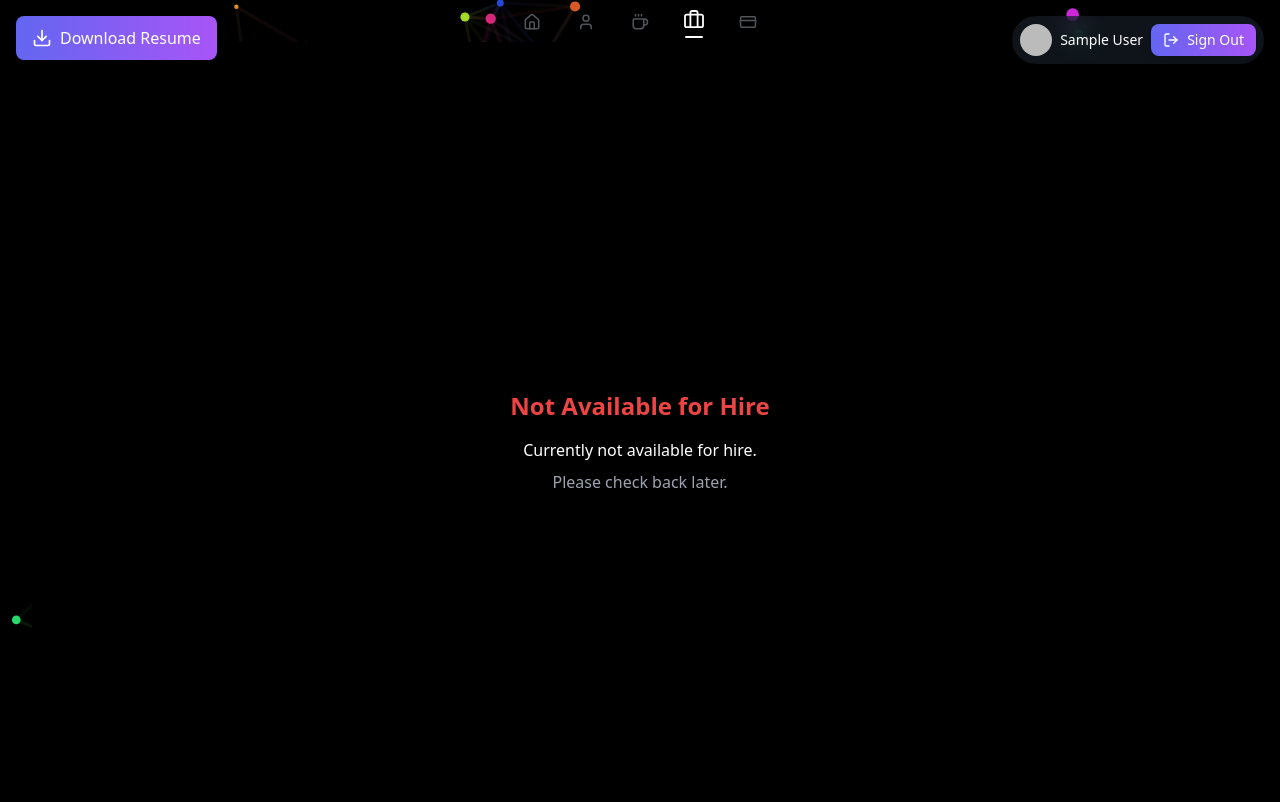
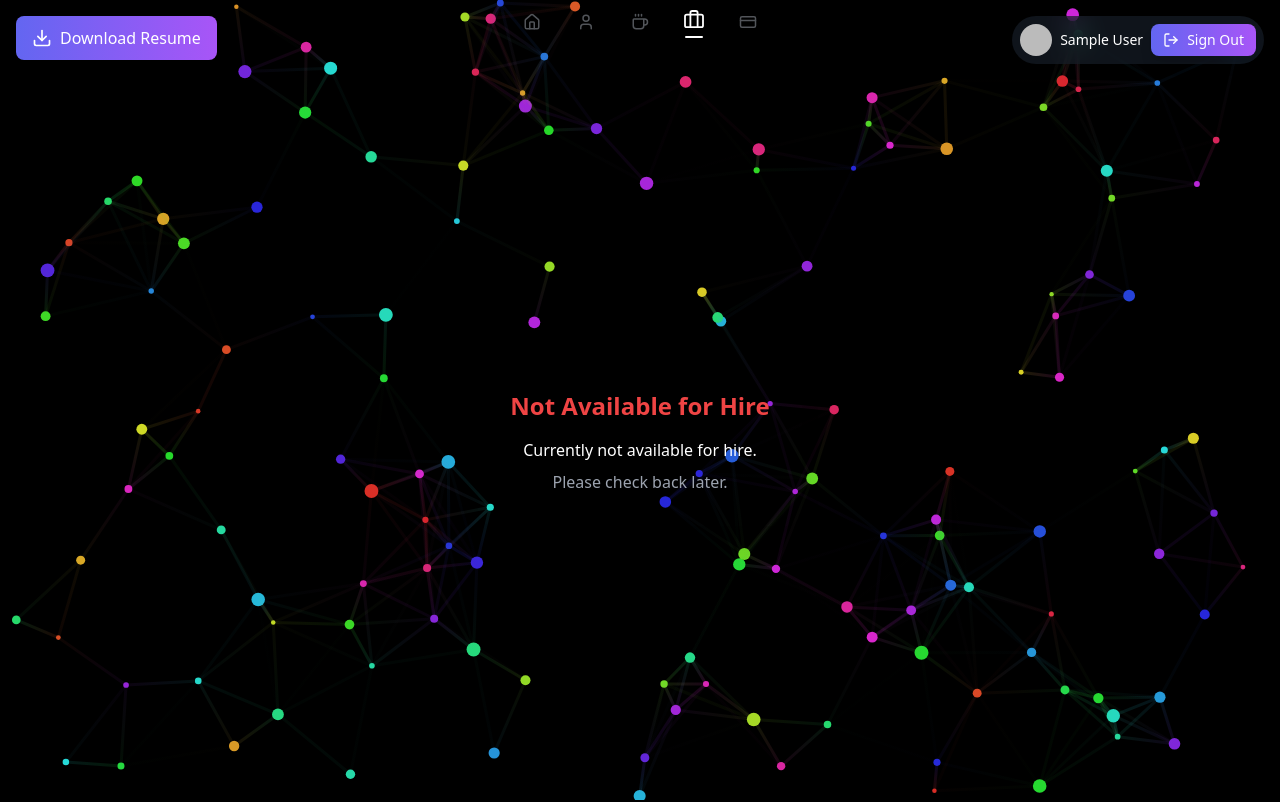
Before and after one commit to SagarKapoorin/Portfolio, a Next.js app: page /hire in a window 1280 px wide. Shown: the top 802 px of the page. Built offline with nearby package versions, Linux system fonts and the light colour scheme; no server answers; the database is empty; sample sign-in values are in the browser's storage.

Commit message:
updated ui

```diff
--- a/src/app/hire/page.tsx
+++ b/src/app/hire/page.tsx
@@ -73,8 +73,8 @@ export default function HirePage() {
   if (status === 'loading' || available === null) return <p>Loading...</p>;
   if (available === false) {
     return (
-      <div className="flex items-center justify-center min-h-screen bg-black">
-        <div className="bg-black/60 backdrop-blur-lg rounded-2xl shadow-xl p-8 max-w-md text-center">
+      <div className="flex items-center justify-center min-h-screen bg-transparent">
+        <div className="bg-transparent rounded-2xl shadow-xl p-8 max-w-md text-center">
           <h2 className="text-2xl font-bold text-red-500 mb-4">Not Available for Hire</h2>
           <p className="text-white mb-2">Currently not available for hire.</p>
           <p className="text-gray-400">Please check back later.</p>
```
